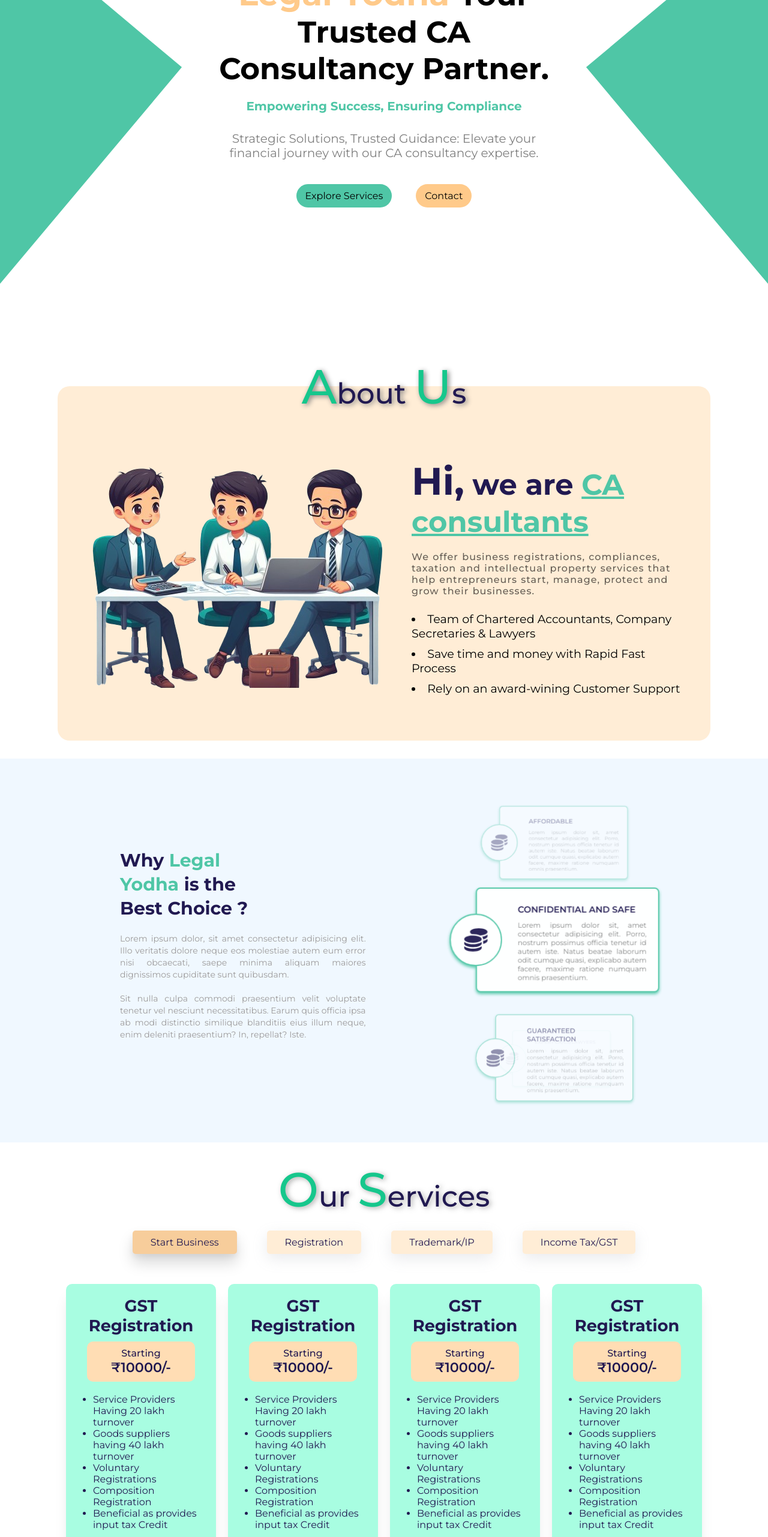
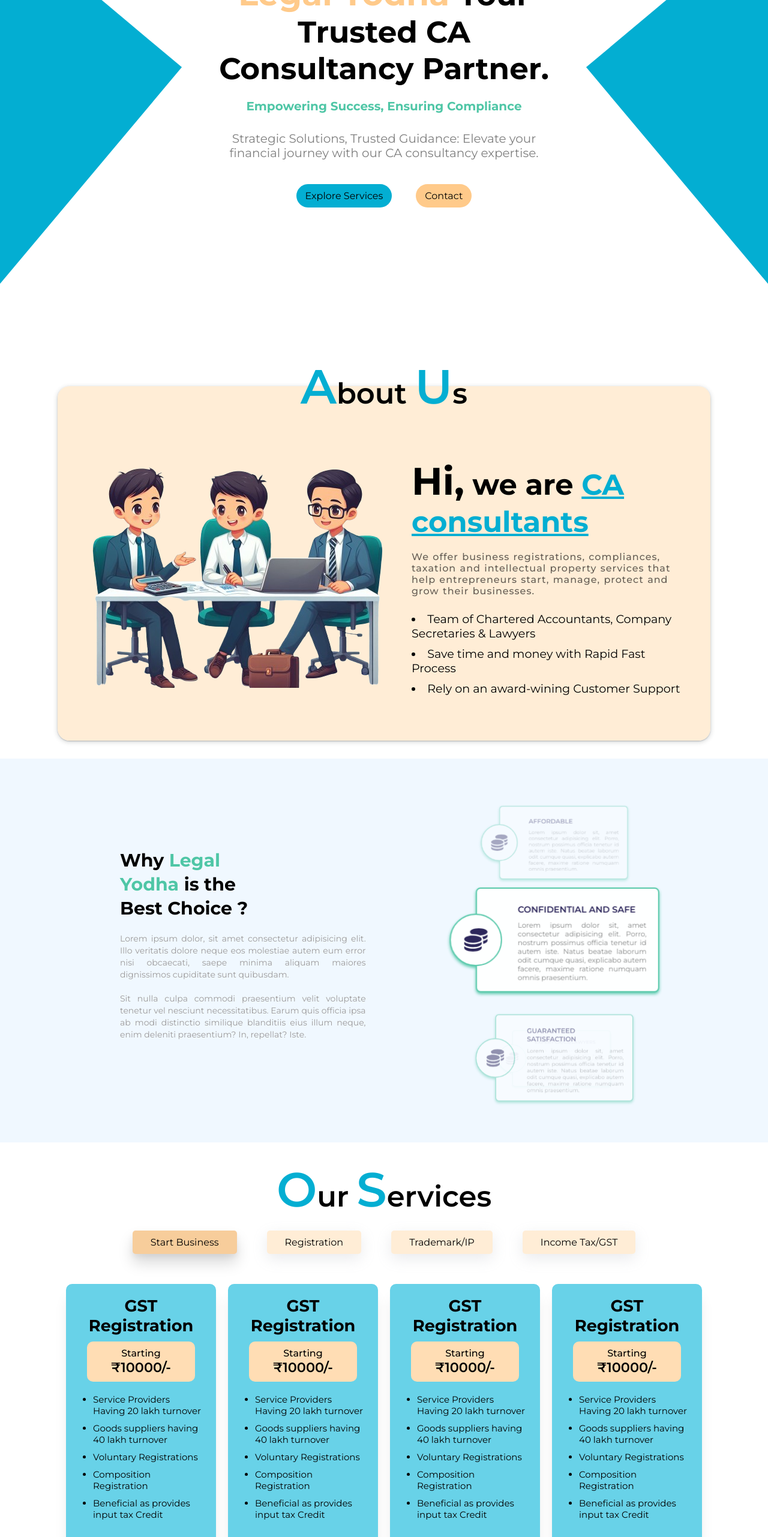
Before and after one commit to lakhan06/legalYodha, a React (Vite) app: page / in a window 1280 px wide. Shown: the part 234-2797 px from the top of the page at 60% size. Built offline with nearby package versions, Linux system fonts and the light colour scheme.

Commit message:
initial commit

```diff
--- a/src/components/footer/Footer.css
+++ b/src/components/footer/Footer.css
@@ -2,7 +2,7 @@
   display: flex;
   justify-content: space-between;
   flex-wrap: wrap;
-  background-color: rgb(64, 237, 179);
+  background-color: var(--dark1);
   padding: 30px 70px;
   color: #211951;
 }
--- a/src/components/hero/Hero.css
+++ b/src/components/hero/Hero.css
@@ -52,10 +52,10 @@
 }
 
 .btns .btn1 {
-  background-color: #4fc6a6;
+  background-color: var(--dark1);
 }
 .btns .btn1:hover {
-  background-color: rgb(82, 247, 192);
+  background-color: var(--darker1);
 }
 .btns .btn2 {
   background-color: rgb(255, 202, 138);
@@ -65,7 +65,7 @@
 }
 
 .rectangle {
-  background-color: #4fc6a6;
+  background-color: var(--dark1);
   width: 500px;
   height: 450px;
   position: absolute;
--- a/src/components/navbar/Navbar.css
+++ b/src/components/navbar/Navbar.css
@@ -24,7 +24,7 @@
 .middle ul {
   display: flex;
   list-style: none;
-  background-color: #4FC6A6;
+  background-color: var(--dark1);
   padding: 5px;
   border-radius: 10px;
   color: white;
@@ -65,7 +65,7 @@
 .list{
   display: none;
   position: absolute;
-  background-color: #a0efda;
+  background-color: var(--darker1);
   color: #211951;
   gap: 30px;
   border-radius: 10px;
@@ -88,7 +88,7 @@
 .listleft ul{
   display: flex;
   flex-direction: column;
-  background-color: #a0efda;
+  background-color: var(----darker1);
 
   list-style:square;
 font-weight: normal;
@@ -96,7 +96,7 @@
 .listright ul{
   display: flex;
   flex-direction: column;
-  background-color: #a0efda;
+  background-color: var(--darker1);
   list-style:square;
   font-weight: normal;
 }
--- a/src/components/qualities/qualities.css
+++ b/src/components/qualities/qualities.css
@@ -22,7 +22,7 @@
   width: 50%;
   line-height: 40px;
   margin-bottom: 20px;
-  color: #211951;
+  color: black;
 }
 .qualitiesHeading span {
   color: #4fc6a6;
--- a/src/components/servicePage_components/HeroService/HeroService.css
+++ b/src/components/servicePage_components/HeroService/HeroService.css
@@ -35,7 +35,7 @@
 }
 
 .feature{
-    background-color: #4FC6A6;
+    background-color: var(--dark1);
     display: flex;
     gap: 10px;
     padding: 8px;
@@ -63,9 +63,9 @@
     font-size: 30px;
     font-weight: bold;
     margin: 10px;
-    color: #4FC6A6;
+    color: var(--dark1);
     padding: 4px;
-    border-bottom: 4px solid #4FC6A6;
+    border-bottom: 4px solid var(--dark1);
 
 }
 
--- a/src/components/servicePage_components/docRequired/DocRequired.css
+++ b/src/components/servicePage_components/docRequired/DocRequired.css
@@ -12,11 +12,11 @@
   text-align: center;
   /* text-transform: uppercase; */
   margin-bottom: 10px;
-  border-bottom: 4px solid aquamarine;
+  border-bottom: 4px solid var(--dark1);
 }
 
 .docRecHeading span {
-  color: aquamarine;
+  color: var(--dark1);
   font-size: 2.5rem;
   /* text-transform: uppercase; */
   /* text-shadow: 3px 3px 2px rgba(0, 0, 0, 0.3); */
--- a/src/components/servicePage_components/minRequirement/MinRequirement.css
+++ b/src/components/servicePage_components/minRequirement/MinRequirement.css
@@ -10,11 +10,11 @@
   font-size: 2.2rem;
   /* text-shadow: 3px 3px 2px rgba(0, 0, 0, 0.2); */
   text-align: center;
-  border-bottom: 4px solid aquamarine;
+  border-bottom: 4px solid var(--dark1);
 }
 
 .min_req_heading span {
-  color: aquamarine;
+  color: var(--dark1);
   font-size: 2.5rem;
   /* text-shadow: 3px 3px 2px rgba(0, 0, 0, 0.3); */
 }
--- a/src/components/servicePage_components/processOfRegistration/Process.css
+++ b/src/components/servicePage_components/processOfRegistration/Process.css
@@ -8,7 +8,7 @@
   font-size: 2.2rem;
   text-align: center;
   /* text-shadow: 3px 3px 2px rgba(0, 0, 0, 0.2); */
-  border-bottom: 4px solid aquamarine;
+  border-bottom: 4px solid var(--dark1);
 
   /* text-transform: uppercase; */
   /* width: 40%; */
@@ -18,7 +18,7 @@
 
 .process_heading span {
   /* font-size: 2.8rem; */
-  color: aquamarine;
+  color: var(--dark1);
   /* text-shadow: 3px 3px 2px rgba(0, 0, 0, 0.3); */
   /* text-transform: uppercase; */
   /* letter-spacing: ; */
@@ -37,7 +37,7 @@
 .singleProcess {
     width: 45%;
     padding: 20px;
-    background-color: rgb(183, 242, 222);
+    background-color: #6abeec;
     border-radius: 5px;
     box-shadow: rgba(0, 0, 0, 0.24) 0px 3px 8px;
     margin: 10px;
--- a/src/components/services/Services.css
+++ b/src/components/services/Services.css
@@ -20,13 +20,13 @@
 .servicesCardContainer legend {
   font-size: 3rem;
   text-align: center;
-  font-weight: 500;
-  color: var(--Dark);
-  text-shadow: 3px 2px 8px rgba(128, 128, 128, 0.636);
+  font-weight: 600;
+  color: black;
+  /* text-shadow: 3px 2px 8px rgba(128, 128, 128, 0.636); */
 }
 
 .servicesCardContainer legend span {
-  color: var(--darker1);
+  color: var(--dark1);
   font-size: 5rem;
 }
 
@@ -67,7 +67,7 @@
   display: flex;
   flex-direction: column;
   align-items: center;
-  background-color: var(--lighter1);
+  background-color: var(--darker1);
   padding: 20px 20px;
   border-radius: 10px;
   width: 250px;
@@ -105,6 +105,10 @@
 .singleServiceCard ul {
   margin-left: 25px;
   margin-top: 10px;
+  font-size: 15px;
+}
+.singleServiceCard ul li{
+  margin-bottom: 10px;
 }
 
 .singleServiceCard .learn_more {
@@ -115,7 +119,7 @@
 .singleServiceCard .learn_more a {
   color: #81d7f9;
   transition: ease-in-out 3s;
-  text-shadow: 1px 1px 1px rgba(74, 124, 143, 0.66);
+  text-shadow: 1px 1px 1px blue;
 }
 .singleServiceCard .learn_more a:hover {
   color: #39c7ff;
--- a/src/components/whowe/Whowe.css
+++ b/src/components/whowe/Whowe.css
@@ -6,6 +6,7 @@
 }
 
 .whowe_card {
+  box-shadow: rgba(60, 64, 67, 0.3) 0px 1px 2px 0px, rgba(60, 64, 67, 0.15) 0px 2px 6px 2px;
   display: flex;
   justify-content: space-between;
   align-items: center;
@@ -20,14 +21,14 @@
 .whowe_card legend {
   font-size: 3rem;
   text-align: center;
-  font-weight: 500;
-  color: var(--Dark);
-  text-shadow: 3px 2px 8px grey;
+  font-weight: 600;
+  color: black;
+  /* text-shadow: 3px 2px 8px grey; */
   /* text-decoration: underline; */
 }
 
 .whowe_card legend span {
-  color: var(--darker1);
+  color: var(--dark1);
   font-size: 5rem;
 }
 
@@ -38,7 +39,7 @@
 
 .weRight h1 {
   font-size: 3rem;
-  color: #211951;
+  color: black;
   padding: 20px 0;
 }
 
@@ -47,7 +48,7 @@
 }
 
 .weRight h1 .spantwo {
-  color: #4fc6a6;
+  color: var(--dark1);
   text-decoration: underline;
 }
 
--- a/src/index.css
+++ b/src/index.css
@@ -10,13 +10,13 @@
 
 :root {
   /* Dark theme color variables */
-  --Dark: #211951;
+  --Dark: black;
 
   /* Light theme color variables */
   --lighter1: #a8fde1;
   --light1: #7fffd4;
-  --dark1: #46e8b2;
-  --darker1: #16c78c;
+  --dark1: #03AED2;
+  --darker1: #68D2E8;
 
   /* Additional light theme color variables */
   --lighter2: #ffedd6;
```
